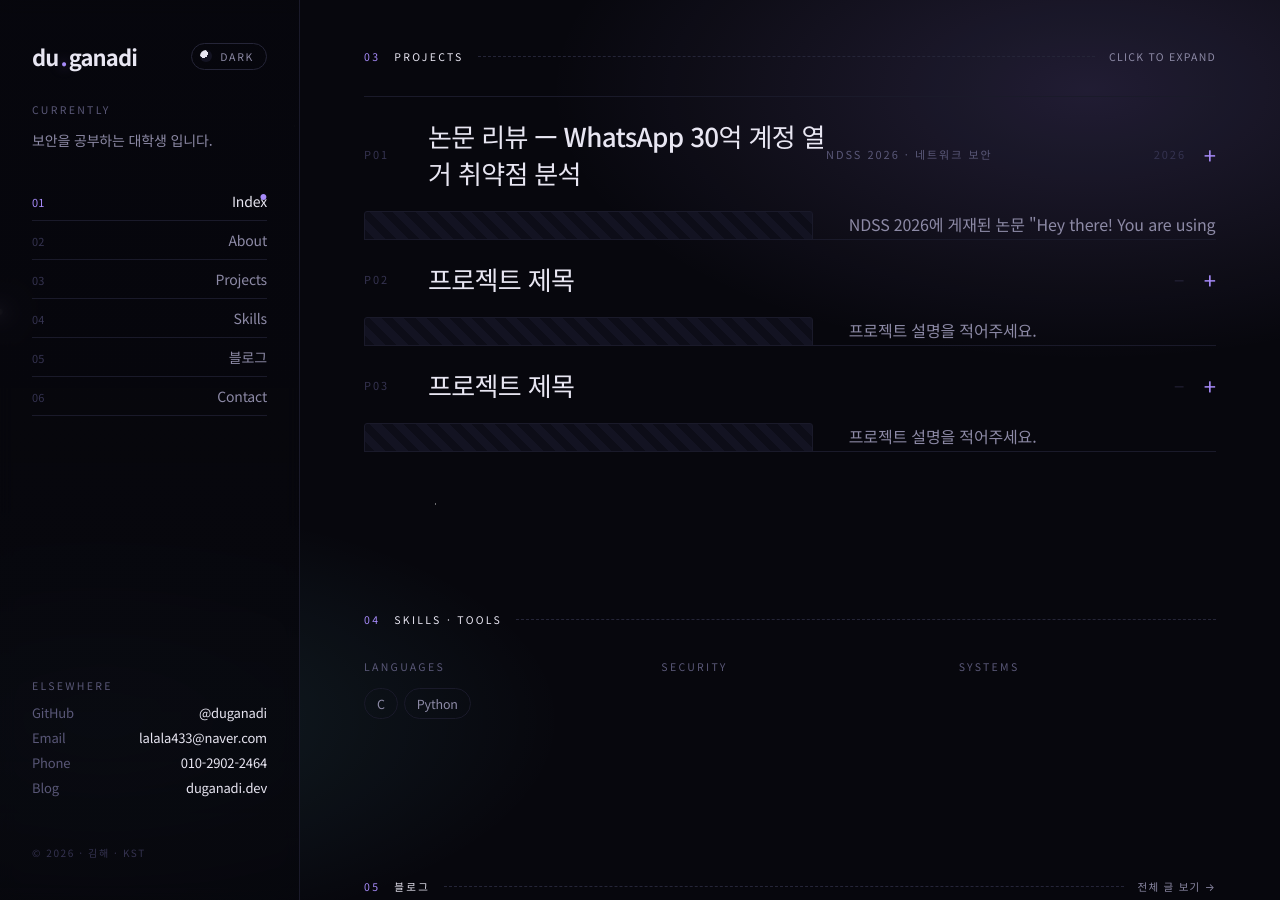
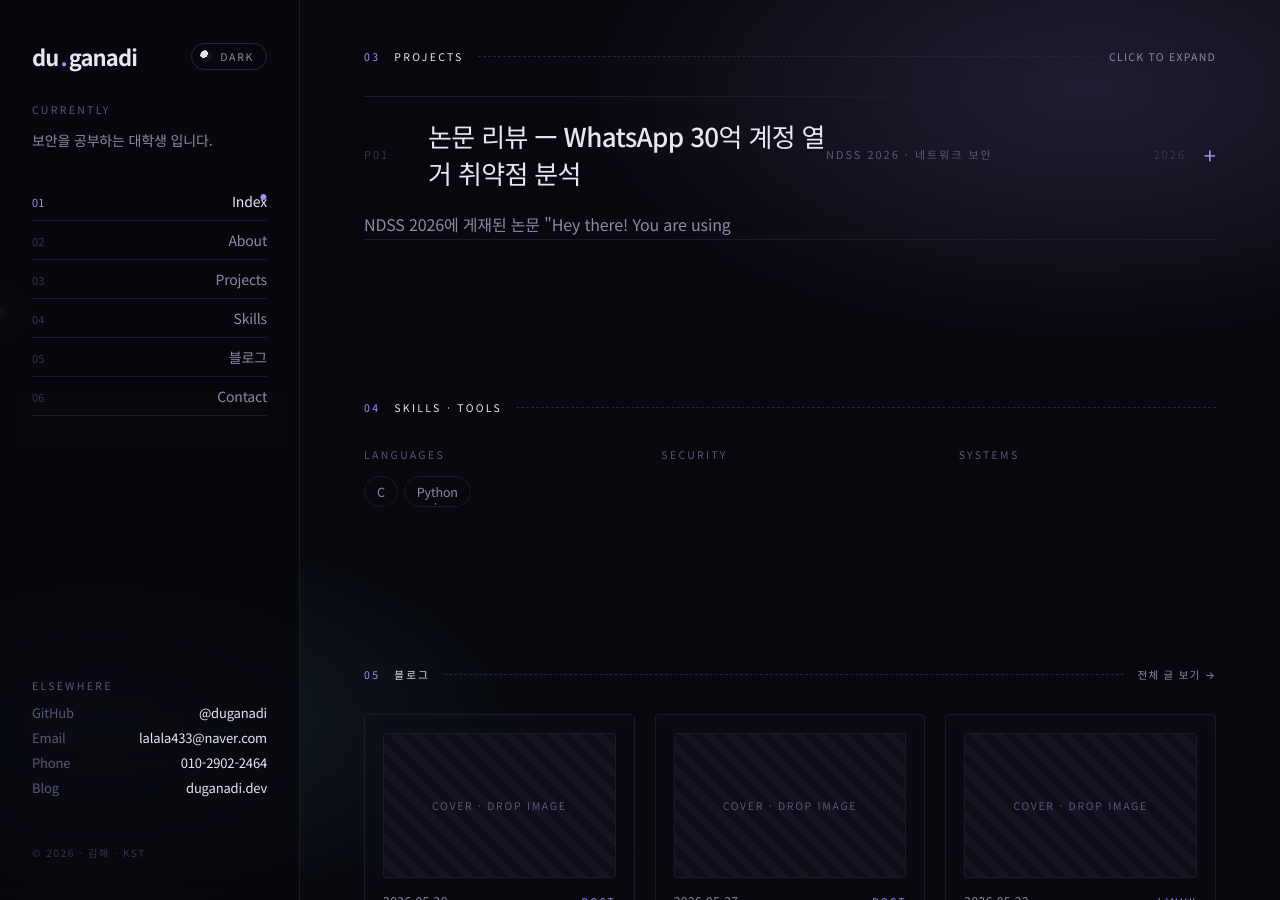
Before and after one commit to duduganadi/duduganadi.github.io, a Jekyll site: the page built from index.html, in a window 1280 px wide and 900 px high, scrolled down 1378 px. Built offline with Jekyll 4.4.1, drawn with Linux system fonts in a browser that asks for light colours.

Commit message:
Update index.html

```diff
--- a/index.html
+++ b/index.html
@@ -73,7 +73,6 @@
   </button>
   <div class="project-body">
     <div class="project-body-inner">
-      <div class="ph project-ph">screenshot · drop image</div>
       <div class="project-copy">
         <p>NDSS 2026에 게재된 논문 "Hey there! You are using WhatsApp: Enumerating Three Billion Accounts for Security and Privacy"를 리뷰한 프로젝트입니다. WhatsApp의 전화번호 열거 취약점을 분석하고, Rate Limiting이 사실상 무력화되어 있음을 확인한 연구입니다.</p>
         <dl class="project-meta">
@@ -87,54 +86,6 @@
     </div>
   </div>
 </article>
-    <article class="project" data-project>
-      <button class="project-bar" type="button">
-        <span class="p-id">P02</span>
-        <span class="p-title">프로젝트 제목</span>
-        <span class="p-tags"></span>
-        <span class="p-year">—</span>
-        <span class="p-toggle" aria-hidden="true">+</span>
-      </button>
-      <div class="project-body">
-        <div class="project-body-inner">
-          <div class="ph project-ph">screenshot · drop image</div>
-          <div class="project-copy">
-            <p>프로젝트 설명을 적어주세요.</p>
-            <dl class="project-meta">
-              <dt>stack</dt><dd>—</dd>
-              <dt>status</dt><dd>—</dd>
-            </dl>
-            <div class="project-links">
-              <a href="#" class="link">자세히 보기 →</a>
-            </div>
-          </div>
-        </div>
-      </div>
-    </article>
-    <article class="project" data-project>
-      <button class="project-bar" type="button">
-        <span class="p-id">P03</span>
-        <span class="p-title">프로젝트 제목</span>
-        <span class="p-tags"></span>
-        <span class="p-year">—</span>
-        <span class="p-toggle" aria-hidden="true">+</span>
-      </button>
-      <div class="project-body">
-        <div class="project-body-inner">
-          <div class="ph project-ph">screenshot · drop image</div>
-          <div class="project-copy">
-            <p>프로젝트 설명을 적어주세요.</p>
-            <dl class="project-meta">
-              <dt>stack</dt><dd>—</dd>
-              <dt>status</dt><dd>—</dd>
-            </dl>
-            <div class="project-links">
-              <a href="#" class="link">자세히 보기 →</a>
-            </div>
-          </div>
-        </div>
-      </div>
-    </article>
   </div>
 </section>
 
```
